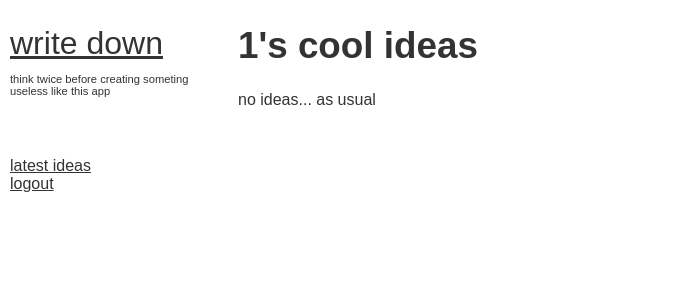
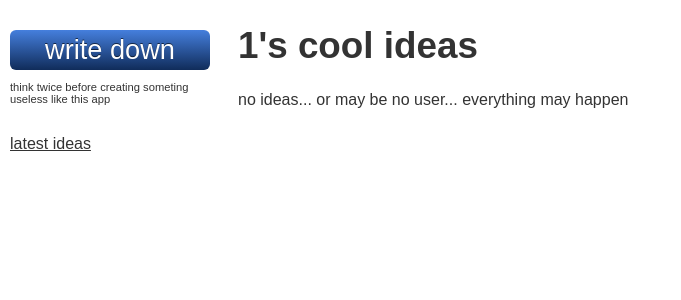
Before and after one commit to kalimatas/writedownme, a Flask app: page /1 in a window 1280 px wide. Shown: the top 300 px of the page, without its empty margins (0-681 px from the left). Run offline with Flask 2, Linux system fonts and the light colour scheme; data that the repository does not hold is empty.

Commit message:
add button

```diff
--- a/application/static/style.css
+++ b/application/static/style.css
@@ -14,7 +14,17 @@
 }
 
 a#writedown {
-    font-size: 2em;
+    margin-top: 5px;
+    display: block;
+    font-size: 1.7em;
+    font-weight: normal;
+    padding: 4px 35px;
+    text-decoration: none;
+    -webkit-border-radius: 6px;
+    -moz-border-radius: 6px;
+    border-radius: 6px;
+    -webkit-box-align: center;
+    text-align: center;
 }
 
 form#new_idea p {
@@ -87,3 +97,20 @@ div.error {
 div#idea_content {
     margin-top: 40px;
 }
+
+.btn-custom {
+  background-color: hsl(217, 69%, 21%) !important;
+  background-repeat: repeat-x;
+  filter: progid:DXImageTransform.Microsoft.gradient(startColorstr="#457fdd", endColorstr="#102c5a");
+  background-image: -khtml-gradient(linear, left top, left bottom, from(#457fdd), to(#102c5a));
+  background-image: -moz-linear-gradient(top, #457fdd, #102c5a);
+  background-image: -ms-linear-gradient(top, #457fdd, #102c5a);
+  background-image: -webkit-gradient(linear, left top, left bottom, color-stop(0%, #457fdd), color-stop(100%, #102c5a));
+  background-image: -o-linear-gradient(top, #457fdd, #102c5a);
+  background-image: linear-gradient(#457fdd, #102c5a);
+  background-image: -webkit-linear-gradient(top, #457fdd, #102c5a);
+  border-color: #102c5a #102c5a hsl(217, 69%, 12%);
+  color: #fff !important;
+  text-shadow: 0 -1px 0 rgba(0, 0, 0, 0.59);
+  -webkit-font-smoothing: antialiased;
+}
--- a/application/templates/ideas_list.html
+++ b/application/templates/ideas_list.html
@@ -31,7 +31,7 @@
         </ul>
 
     {% else %}
-        no ideas... as usual
+        no ideas... or may be no user... everything may happen
     {% endif %}
 
 {% endblock %}
--- a/application/templates/layout.html
+++ b/application/templates/layout.html
@@ -10,12 +10,11 @@
 <div id="content_wrapper">
 
     <div id="sidebar">
-        <a id="writedown" href="{{ url_for('add_new_idea') }}">write down</a>
-
+        <a id="writedown" class='btn-custom' href="{{ url_for('add_new_idea') }}">write down</a>
         <p id="advice">think twice before creating someting useless like this app</p>
 
-        <div style="margin-top: 60px;"><a href="{{ url_for('latest_ideas') }}">latest ideas</a></div>
-        <a href="{{ logout_url }}">logout</a>
+        <div style="margin-top: 30px;"><a href="{{ url_for('latest_ideas') }}">latest ideas</a></div>
+        <!--<a href="{{ logout_url }}">logout</a>-->
     </div>
 
     <div id="content">
```
